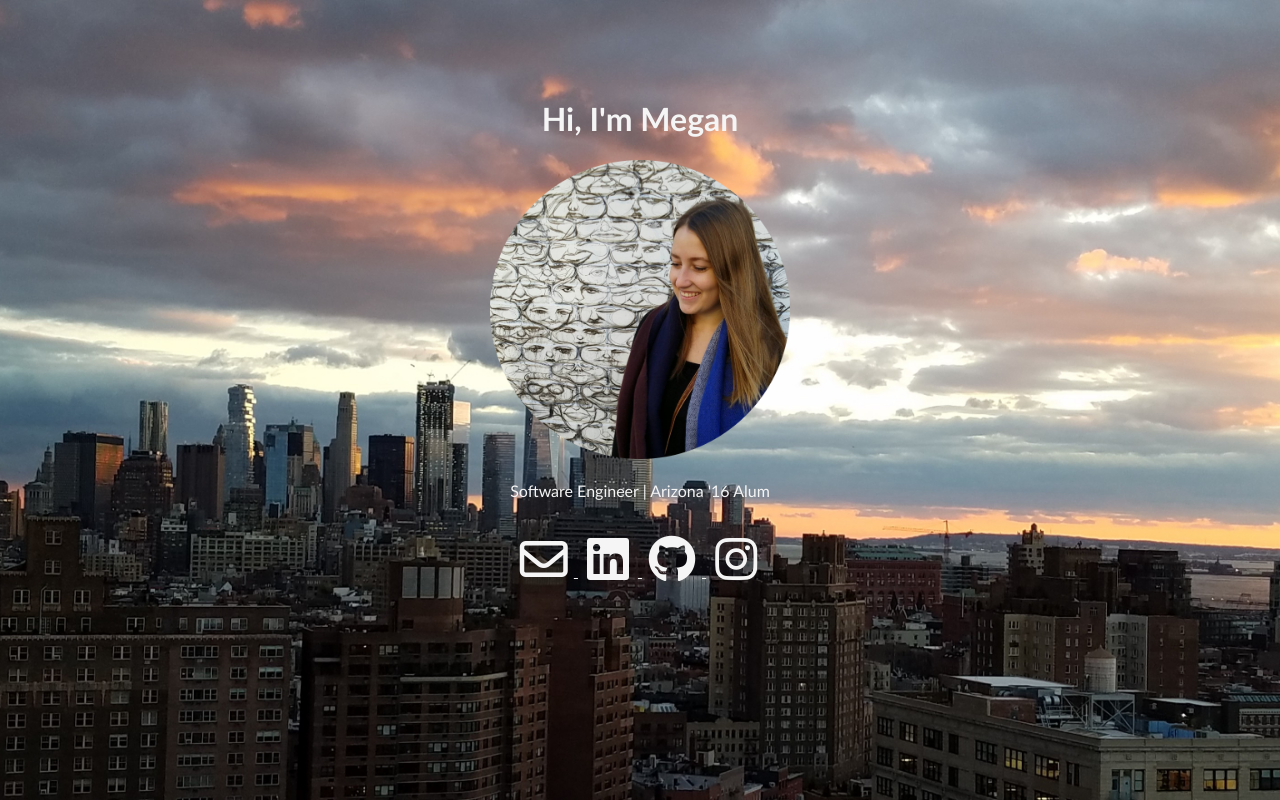
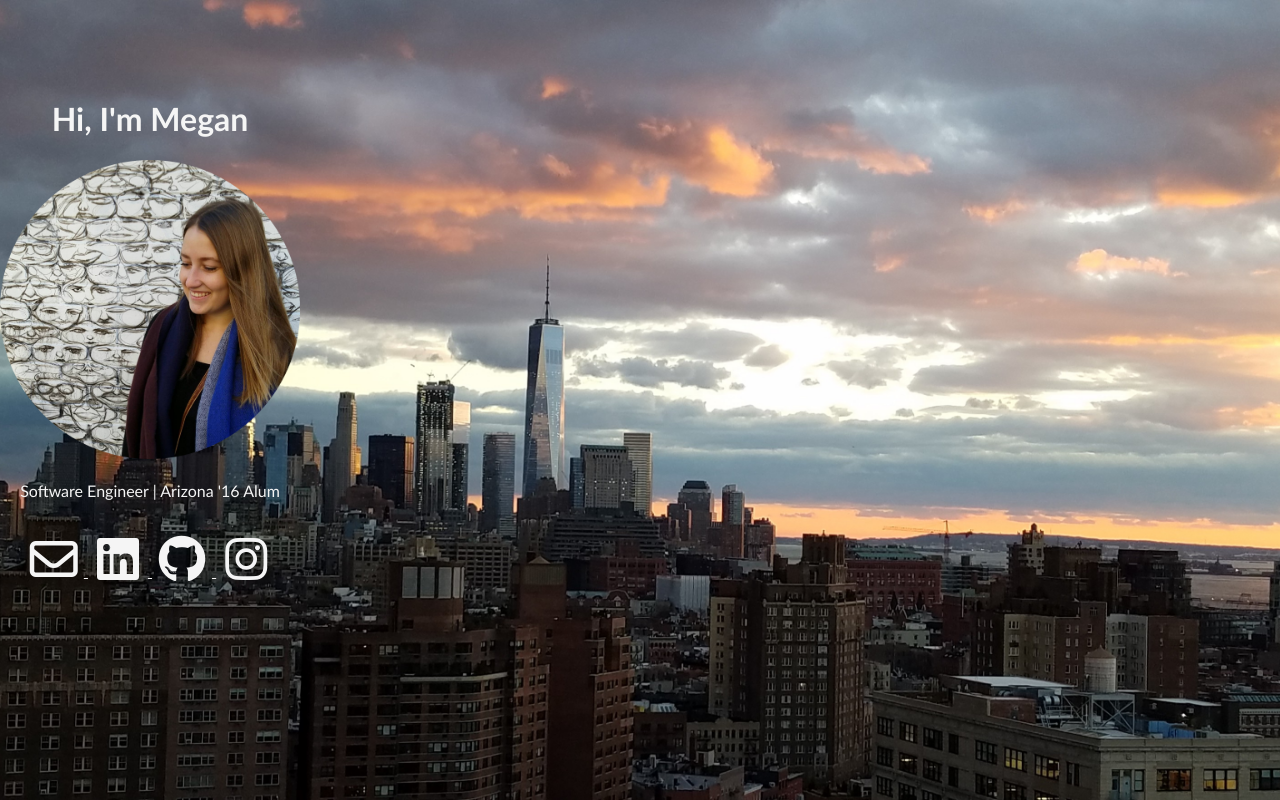
Before and after one commit to meganpritchard/personal-website, a PHP site: page /index.html in a window 1280 px wide. Run offline with PHP 8.4, Linux system fonts and the light colour scheme; some libraries are stand-ins or nearby versions.

Commit message:
Update style.css

```diff
--- a/style.css
+++ b/style.css
@@ -8,14 +8,8 @@ body {
   background-size: cover;
   background-repeat: no-repeat;
   background-position: center;
-
-  position: absolute;
-  top:0;
-  bottom: 0;
-  left: 0;
-  right: 0;
-
-  margin: auto;
+  display: table-cell;
+  vertical-align: middle;
 }
 h1 {
   color: whitesmoke;
```
